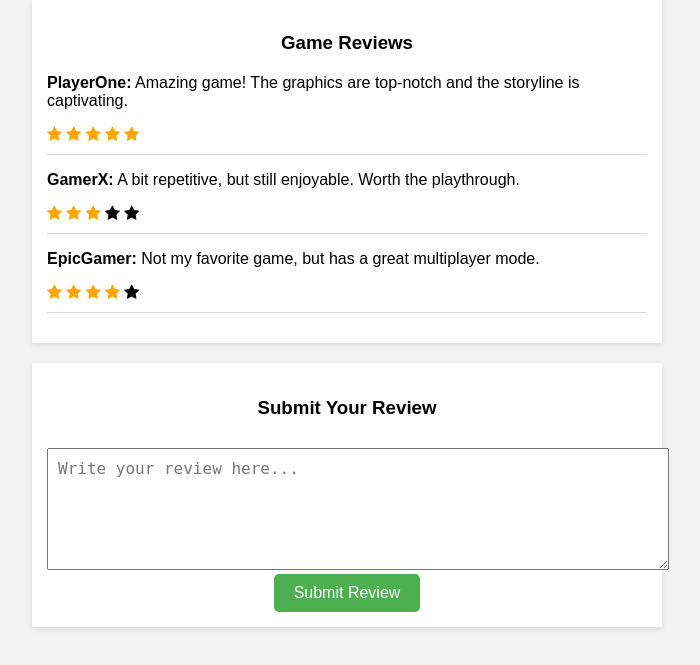
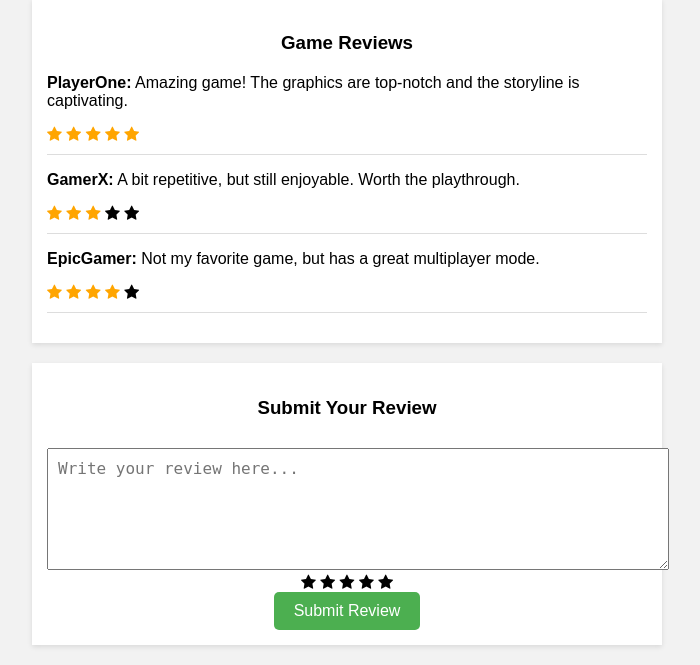
Before and after one commit to JackOSullivan003/Game-Shop, a PHP site: the page made by prod+rev.php in a window 1280 px wide. Shown: the part 339-1004 px from the top of the page, without its empty margins (293-993 px from the left). Before the commit the page ends 968 px from the top, so only its background shows below. Run offline with PHP 8.4, Linux system fonts and the light colour scheme.

Commit message:
Update prod+rev.php

```diff
--- a/prod+rev.php
+++ b/prod+rev.php
@@ -27,10 +27,11 @@ $reviews = [
 ];
 
 // Handle new review submission
-if ($_SERVER["REQUEST_METHOD"] == "POST" && isset($_POST['review'])) {
+if ($_SERVER["REQUEST_METHOD"] == "POST" && isset($_POST['review_text']) && isset($_POST['rating'])) {
     $newReview = $_POST['review_text'];
-    $username = "Guest";
-    $reviews[] = ["username" => $username, "review" => $newReview, "rating" => 0]; // Default rating of 0
+    $rating = (int) $_POST['rating']; // Capture the rating
+    $username = "Guest"; // Default username for now
+    $reviews[] = ["username" => $username, "review" => $newReview, "rating" => $rating]; // Save rating and review
 }
 ?>
 
@@ -52,7 +53,23 @@ if ($_SERVER["REQUEST_METHOD"] == "POST" && isset($_POST['review'])) {
         .review-form textarea { width: 100%; height: 100px; padding: 10px; margin-top: 10px; font-size: 16px; }
         .review-form input[type="submit"] { padding: 10px 20px; font-size: 16px; background-color: #4CAF50; color: white; border: none; border-radius: 5px; cursor: pointer; }
         .checked { color: orange; }
+        .stars { cursor: pointer; }
     </style>
+    <script>
+        // JavaScript function to handle star selection
+        function selectRating(rating) {
+            // Get all stars and reset their color
+            const stars = document.querySelectorAll('.stars .fa');
+            stars.forEach((star, index) => {
+                star.classList.remove('checked'); // Remove checked class
+                if (index < rating) { // Add checked class up to the clicked star
+                    star.classList.add('checked');
+                }
+            });
+            // Set the hidden input value to the selected rating
+            document.getElementById('rating').value = rating;
+        }
+    </script>
 </head>
 <body>
     <header>
@@ -82,7 +99,7 @@ if ($_SERVER["REQUEST_METHOD"] == "POST" && isset($_POST['review'])) {
             <?php foreach ($reviews as $review): ?>
                 <div class="review">
                     <p><strong><?= $review['username']; ?>:</strong> <?= $review['review']; ?></p>
-                    <!-- Star Rating -->
+                    <!-- Star Rating Display -->
                     <?php for ($i = 1; $i <= 5; $i++): ?>
                         <span class="fa fa-star <?= $i <= $review['rating'] ? 'checked' : ''; ?>"></span>
                     <?php endfor; ?>
@@ -96,6 +113,19 @@ if ($_SERVER["REQUEST_METHOD"] == "POST" && isset($_POST['review'])) {
         <h3>Submit Your Review</h3>
         <form action="reviews.php?id=<?= $id; ?>" method="post" class="review-form">
             <textarea name="review_text" required placeholder="Write your review here..."></textarea><br>
+
+            <!-- Star Rating Input -->
+            <div class="stars">
+                <!-- Stars to click for rating -->
+                <span class="fa fa-star" onclick="selectRating(1)"></span>
+                <span class="fa fa-star" onclick="selectRating(2)"></span>
+                <span class="fa fa-star" onclick="selectRating(3)"></span>
+                <span class="fa fa-star" onclick="selectRating(4)"></span>
+                <span class="fa fa-star" onclick="selectRating(5)"></span>
+            </div>
+            <!-- Hidden input to store the selected rating -->
+            <input type="hidden" name="rating" id="rating" value="0">
+
             <input type="submit" name="review" value="Submit Review">
         </form>
     </section>
```
